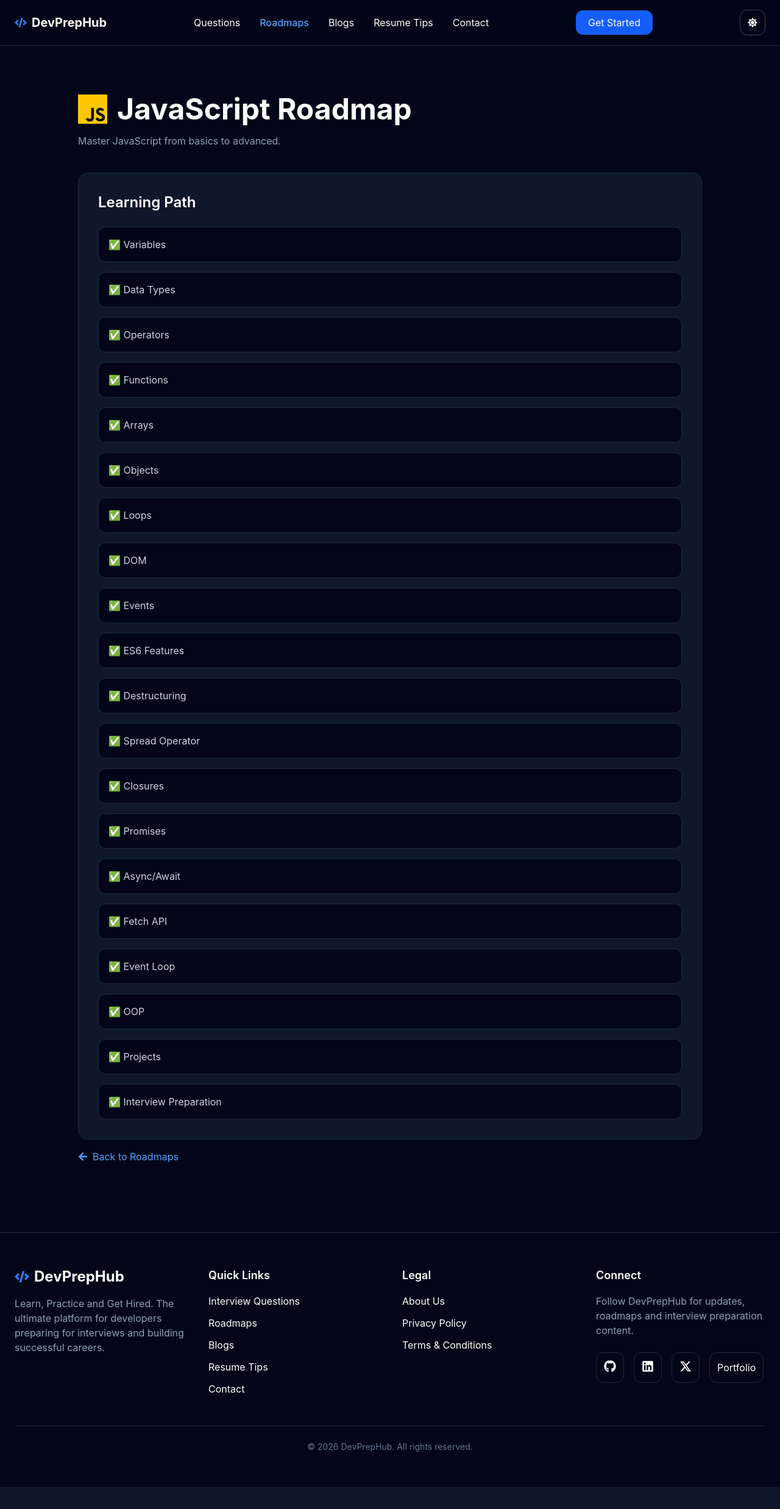
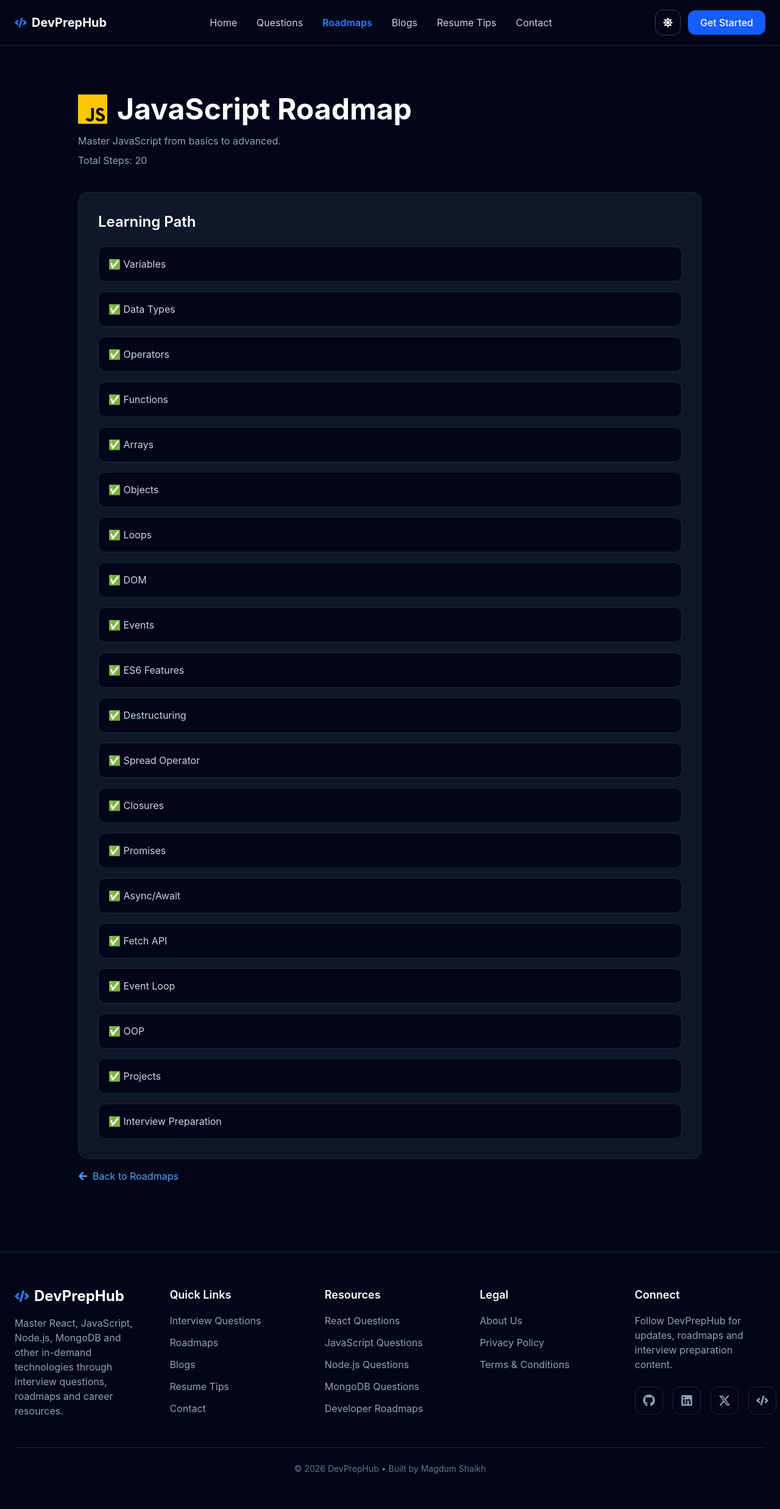
Before and after one commit to smagdum124/devprephub, a React (Vite) app: page /roadmaps/javascript-roadmap in a window 1280 px wide. Shown: the whole page at 61% size. Before the commit the page ends 2439 px from the top, so only its background shows below. Built offline with nearby package versions, Linux system fonts and the light colour scheme.

Commit message:
Added SEO, dark mode, roadmap system and question details improvements

```diff
--- a/src/App.jsx
+++ b/src/App.jsx
@@ -19,7 +19,7 @@ import RoadmapDetails from "./pages/RoadmapDetails";
 
 function App() {
   return (
-    <div className="min-h-screen bg-white text-black dark:bg-slate-950 dark:text-slate-900 dark:text-white transition-colors duration-300">
+    <div className="min-h-screen bg-slate-100 text-slate-900 dark:bg-slate-950 dark:text-white transition-colors duration-300">
       <Navbar />
       <ScrollToTop />
       <Routes>
--- a/src/components/layout/Footer.jsx
+++ b/src/components/layout/Footer.jsx
@@ -8,10 +8,10 @@ import { FaCode } from "react-icons/fa";
 
 const Footer = () => {
   return (
-    <footer className="border-t border-slate-300 dark:border-slate-800 bg-slate-950">
+    <footer className="border-t border-slate-300 bg-slate-100 dark:border-slate-800 dark:bg-slate-950">
       <div className="mx-auto max-w-7xl px-6 py-14">
 
-        <div className="grid gap-10 md:grid-cols-4">
+        <div className="grid gap-10 md:grid-cols-5">
 
           {/* Brand */}
           <div>
@@ -23,10 +23,10 @@ const Footer = () => {
               DevPrepHub
             </Link>
 
-            <p className="mt-4 max-w-sm text-slate-400">
-              Learn, Practice and Get Hired.
-              The ultimate platform for developers preparing
-              for interviews and building successful careers.
+            <p className="mt-4 max-w-sm text-slate-500 dark:text-slate-400">
+              Master React, JavaScript, Node.js, MongoDB and other
+              in-demand technologies through interview questions,
+              roadmaps and career resources.
             </p>
           </div>
 
@@ -36,76 +36,115 @@ const Footer = () => {
               Quick Links
             </h3>
 
-            <div className="mt-4 flex flex-col gap-3 text-slate-400">
-
+            <div className="mt-4 flex flex-col gap-3">
               <Link
                 to="/questions"
-                className="hover:text-slate-900 dark:text-white transition"
+                className="text-slate-500 hover:text-slate-900 dark:text-slate-400 dark:hover:text-white transition"
               >
                 Interview Questions
               </Link>
 
               <Link
                 to="/roadmaps"
-                className="hover:text-slate-900 dark:text-white transition"
+                className="text-slate-500 hover:text-slate-900 dark:text-slate-400 dark:hover:text-white transition"
               >
                 Roadmaps
               </Link>
 
               <Link
                 to="/blogs"
-                className="hover:text-slate-900 dark:text-white transition"
+                className="text-slate-500 hover:text-slate-900 dark:text-slate-400 dark:hover:text-white transition"
               >
                 Blogs
               </Link>
 
               <Link
                 to="/resume-tips"
-                className="hover:text-slate-900 dark:text-white transition"
+                className="text-slate-500 hover:text-slate-900 dark:text-slate-400 dark:hover:text-white transition"
               >
                 Resume Tips
               </Link>
 
               <Link
                 to="/contact"
-                className="hover:text-slate-900 dark:text-white transition"
+                className="text-slate-500 hover:text-slate-900 dark:text-slate-400 dark:hover:text-white transition"
               >
                 Contact
               </Link>
-
-
             </div>
           </div>
+
+          {/* Resources */}
+          <div>
+            <h3 className="text-lg font-semibold text-slate-900 dark:text-white">
+              Resources
+            </h3>
+
+            <div className="mt-4 flex flex-col gap-3">
+              <Link
+                to="/questions?category=React"
+                className="text-slate-500 hover:text-slate-900 dark:text-slate-400 dark:hover:text-white transition"
+              >
+                React Questions
+              </Link>
+
+              <Link
+                to="/questions?category=JavaScript"
+                className="text-slate-500 hover:text-slate-900 dark:text-slate-400 dark:hover:text-white transition"
+              >
+                JavaScript Questions
+              </Link>
+
+              <Link
+                to="/questions?category=Node.js"
+                className="text-slate-500 hover:text-slate-900 dark:text-slate-400 dark:hover:text-white transition"
+              >
+                Node.js Questions
+              </Link>
+
+              <Link
+                to="/questions?category=MongoDB"
+                className="text-slate-500 hover:text-slate-900 dark:text-slate-400 dark:hover:text-white transition"
+              >
+                MongoDB Questions
+              </Link>
+
+              <Link
+                to="/roadmaps"
+                className="text-slate-500 hover:text-slate-900 dark:text-slate-400 dark:hover:text-white transition"
+              >
+                Developer Roadmaps
+              </Link>
+            </div>
+          </div>
+
           {/* Legal */}
-
           <div>
             <h3 className="text-lg font-semibold text-slate-900 dark:text-white">
               Legal
             </h3>
 
-            <div className="mt-4 flex flex-col gap-3 text-slate-400">
-
+            <div className="mt-4 flex flex-col gap-3">
               <Link
                 to="/about"
-                className="hover:text-slate-900 dark:text-white transition"
+                className="text-slate-500 hover:text-slate-900 dark:text-slate-400 dark:hover:text-white transition"
               >
                 About Us
               </Link>
 
               <Link
                 to="/privacy-policy"
-                className="hover:text-slate-900 dark:text-white transition"
+                className="text-slate-500 hover:text-slate-900 dark:text-slate-400 dark:hover:text-white transition"
               >
                 Privacy Policy
               </Link>
 
               <Link
                 to="/terms-and-conditions"
-                className="hover:text-slate-900 dark:text-white transition"
+                className="text-slate-500 hover:text-slate-900 dark:text-slate-400 dark:hover:text-white transition"
               >
                 Terms & Conditions
               </Link>
-
             </div>
           </div>
 
@@ -115,9 +154,9 @@ const Footer = () => {
               Connect
             </h3>
 
-            <p className="mt-4 text-slate-400">
-              Follow DevPrepHub for updates,
-              roadmaps and interview preparation content.
+            <p className="mt-4 text-slate-500 dark:text-slate-400">
+              Follow DevPrepHub for updates, roadmaps and interview
+              preparation content.
             </p>
 
             <div className="mt-6 flex gap-4">
@@ -126,7 +165,7 @@ const Footer = () => {
                 href="https://github.com/smagdum124"
                 target="_blank"
                 rel="noopener noreferrer"
-                className="rounded-xl border border-slate-300 dark:border-slate-800 p-3 text-slate-400 transition hover:border-blue-500 hover:text-slate-900 dark:text-white"
+                className="rounded-xl border border-slate-300 dark:border-slate-800 p-3 text-slate-500 dark:text-slate-400 transition hover:border-blue-500 hover:text-blue-500"
               >
                 <FaGithub size={20} />
               </a>
@@ -135,7 +174,7 @@ const Footer = () => {
                 href="https://www.linkedin.com/in/magdum-shaikh-713221204"
                 target="_blank"
                 rel="noopener noreferrer"
-                className="rounded-xl border border-slate-300 dark:border-slate-800 p-3 text-slate-400 transition hover:border-blue-500 hover:text-slate-900 dark:text-white"
+                className="rounded-xl border border-slate-300 dark:border-slate-800 p-3 text-slate-500 dark:text-slate-400 transition hover:border-blue-500 hover:text-blue-500"
               >
                 <FaLinkedin size={20} />
               </a>
@@ -144,17 +183,18 @@ const Footer = () => {
                 href="#"
                 target="_blank"
                 rel="noopener noreferrer"
-                className="rounded-xl border border-slate-300 dark:border-slate-800 p-3 text-slate-400 transition hover:border-blue-500 hover:text-slate-900 dark:text-white"
+                className="rounded-xl border border-slate-300 dark:border-slate-800 p-3 text-slate-500 dark:text-slate-400 transition hover:border-blue-500 hover:text-blue-500"
               >
                 <FaXTwitter size={20} />
               </a>
+
               <a
                 href="https://magdum-portfolio-tau.vercel.app"
                 target="_blank"
                 rel="noopener noreferrer"
-                className="rounded-xl border border-slate-300 dark:border-slate-800 p-3 text-slate-400 transition hover:border-blue-500 hover:text-slate-900 dark:text-white"
+                className="rounded-xl border border-slate-300 dark:border-slate-800 p-3 text-slate-500 dark:text-slate-400 transition hover:border-blue-500 hover:text-blue-500"
               >
-                Portfolio
+                <FaCode size={20} />
               </a>
 
             </div>
@@ -163,8 +203,8 @@ const Footer = () => {
         </div>
 
         {/* Bottom */}
-        <div className="mt-12 border-t border-slate-300 dark:border-slate-800 pt-6 text-center text-sm text-slate-500">
-          © {new Date().getFullYear()} DevPrepHub. All rights reserved.
+        <div className="mt-12 border-t border-slate-300 pt-6 text-center text-sm text-slate-500 dark:border-slate-800">
+          © {new Date().getFullYear()} DevPrepHub • Built by Magdum Shaikh
         </div>
 
       </div>
--- a/src/components/layout/Navbar.jsx
+++ b/src/components/layout/Navbar.jsx
@@ -1,7 +1,6 @@
 import { Link, NavLink } from "react-router-dom";
 import { useState } from "react";
-import { FaCode, FaBars, FaTimes } from "react-icons/fa";
-import { FaMoon, FaSun } from "react-icons/fa";
+import { FaCode, FaBars, FaTimes, FaMoon, FaSun } from "react-icons/fa";
 import { useTheme } from "../../context/ThemeContext";
 
 const Navbar = () => {
@@ -10,12 +9,12 @@ const Navbar = () => {
 
 const navLinkClass = ({ isActive }) =>
 isActive
-      ? "text-blue-400 font-medium"
-      : "text-slate-300 hover:text-slate-900 dark:text-white transition";
+? "text-blue-500 font-semibold"
+: "text-slate-700 dark:text-slate-300 hover:text-blue-500 transition";
 
-  return (
-    <header className="sticky top-0 z-50 border-b border-slate-300 dark:border-slate-800 bg-slate-950/80 backdrop-blur-md">
-      <div className="mx-auto flex max-w-7xl items-center justify-between px-6 py-4">
+return ( <header className="sticky top-0 z-50 border-b border-slate-300 dark:border-slate-800 bg-slate-100 dark:bg-slate-950"> <div className="mx-auto flex max-w-7xl items-center justify-between px-6 py-4">
+
+
     {/* Logo */}
     <Link
       to="/"
@@ -25,8 +24,12 @@ const Navbar = () => {
       DevPrepHub
     </Link>
 
-        {/* Desktop Menu */}
+    {/* Desktop Navigation */}
     <nav className="hidden md:flex items-center gap-8">
+      <NavLink to="/" className={navLinkClass}>
+        Home
+      </NavLink>
+
       <NavLink to="/questions" className={navLinkClass}>
         Questions
       </NavLink>
@@ -48,32 +51,59 @@ const Navbar = () => {
       </NavLink>
     </nav>
 
-        {/* Desktop CTA */}
+    {/* Desktop Actions */}
+    <div className="hidden md:flex items-center gap-3">
+
+      <button
+        onClick={toggleTheme}
+        className="rounded-xl border border-slate-300 dark:border-slate-700 p-3 text-slate-700 dark:text-white hover:border-blue-500 transition"
+      >
+        {theme === "dark" ? <FaSun /> : <FaMoon />}
+      </button>
+
       <Link
         to="/questions"
-          className="hidden md:block rounded-xl bg-blue-600 px-5 py-2 text-slate-900 dark:text-white transition hover:bg-blue-700"
+        className="rounded-xl bg-blue-600 px-5 py-2 font-medium text-white transition hover:bg-blue-700"
       >
         Get Started
       </Link>
+
+    </div>
+
+    {/* Mobile Actions */}
+    <div className="flex items-center gap-3 md:hidden">
+
       <button
         onClick={toggleTheme}
-          className="rounded-xl border border-slate-700 p-3 text-slate-900 dark:text-white"
+        className="rounded-xl border border-slate-300 dark:border-slate-700 p-2 text-slate-700 dark:text-white"
       >
         {theme === "dark" ? <FaSun /> : <FaMoon />}
       </button>
-        {/* Mobile Menu Button */}
+
       <button
         onClick={() => setMenuOpen(!menuOpen)}
-          className="text-slate-900 dark:text-white md:hidden"
+        className="text-slate-900 dark:text-white"
       >
-          {menuOpen ? <FaTimes size={24} /> : <FaBars size={24} />}
+        {menuOpen ? <FaTimes size={22} /> : <FaBars size={22} />}
       </button>
+
+    </div>
+
   </div>
 
   {/* Mobile Menu */}
   {menuOpen && (
-        <div className="border-t border-slate-300 dark:border-slate-800 bg-slate-950 md:hidden">
+    <div className="border-t border-slate-300 dark:border-slate-800 bg-slate-100 dark:bg-slate-950 md:hidden">
+
       <div className="flex flex-col gap-5 p-6">
+
+        <NavLink
+          to="/"
+          onClick={() => setMenuOpen(false)}
+          className={navLinkClass}
+        >
+          Home
+        </NavLink>
 
         <NavLink
           to="/questions"
@@ -118,7 +148,7 @@ const Navbar = () => {
         <Link
           to="/questions"
           onClick={() => setMenuOpen(false)}
-              className="rounded-xl bg-blue-600 px-5 py-3 text-center text-slate-900 dark:text-white transition hover:bg-blue-700"
+          className="rounded-xl bg-blue-600 px-5 py-3 text-center font-medium text-white transition hover:bg-blue-700"
         >
           Get Started
         </Link>
@@ -127,6 +157,8 @@ const Navbar = () => {
     </div>
   )}
 </header>
+
+
 );
 };
 
--- a/src/pages/RoadmapDetails.jsx
+++ b/src/pages/RoadmapDetails.jsx
@@ -2,6 +2,7 @@ import { Link, useParams } from "react-router-dom";
 import { roadmaps } from "../data/roadmaps";
 import { FaArrowLeft } from "react-icons/fa";
 import { getRoadmapIcon } from "../utils/getRoadmapIcon";
+import { Helmet } from "react-helmet-async";
 const RoadmapDetails = () => {
     const { slug } = useParams();
 
@@ -18,6 +19,34 @@ const RoadmapDetails = () => {
     }
 
     return (
+        <>
+            <Helmet>
+                <title>
+                    {roadmap.title} | DevPrepHub
+                </title>
+
+                <meta
+                    name="description"
+                    content={`${roadmap.title} - Complete learning roadmap with step-by-step guide for developers.`}
+                />
+
+                <meta
+                    name="keywords"
+                    content={`${roadmap.title}, Developer Roadmap, Programming Roadmap, DevPrepHub`}
+                />
+
+                <meta
+                    property="og:title"
+                    content={`${roadmap.title} | DevPrepHub`}
+                />
+
+                <meta
+                    property="og:description"
+                    content={`${roadmap.title} - Complete learning roadmap with step-by-step guide.`}
+                />
+            </Helmet>
+
+
             <div className="min-h-screen px-6 py-20">
                 <div className="mx-auto max-w-5xl">
 
@@ -37,7 +66,9 @@ const RoadmapDetails = () => {
                     <p className="mt-4 text-slate-400">
                         {roadmap.description}
                     </p>
-
+                    <p className="mt-2 text-slate-500 dark:text-slate-400">
+                        Total Steps: {roadmap.steps.length}
+                    </p>
                     <div className="mt-10 rounded-2xl border border-slate-300 dark:border-slate-800 bg-white dark:bg-slate-900 p-8">
 
                         <h2 className="text-2xl font-semibold text-slate-900 dark:text-white">
@@ -67,6 +98,7 @@ const RoadmapDetails = () => {
                     </Link>
                 </div>
             </div>
+        </>
     );
 };
 
```
Also changed, not shown: src/pages/QuestionDetails.jsx (+22 -1 lines). Lines whose indentation alone changed are shown as unchanged.
